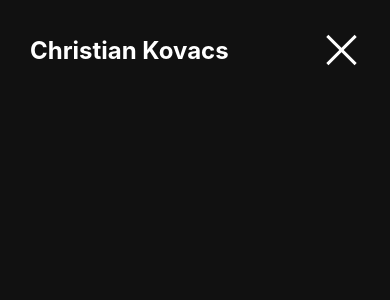
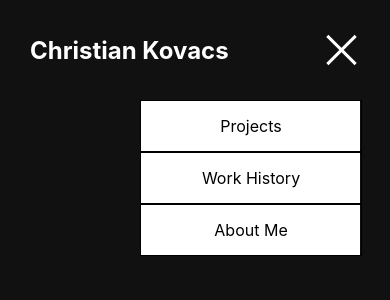
Before and after one commit to ckovacsdev/portfolio, a React (Create React App) app: page / in a window 390 px wide. Both pictures are taken after a click on the button 341 px from the left and 50 px from the top of the page. Shown: the top 300 px of the page. Built offline with nearby package versions, Linux system fonts and the light colour scheme; the HTML template or start-up script is replaced by a standard one.

Commit message:
handle screen resize with dropdown open

```diff
--- a/src/components/header/header.css
+++ b/src/components/header/header.css
@@ -1,3 +1,8 @@
+.header{
+    display: flex;
+    flex-direction: column;
+}
+
 .header-container{
     height: 100px;
     display: flex;
@@ -55,6 +60,39 @@
     display: none;
 }
 
+.header-dropdown-menu{
+    width: 220px;
+    height: fit-content;
+    background-color: white;
+    position: absolute;
+    right: 0;
+    margin-top: 100px;
+    margin-right: 30px;
+}
+
+.header-dropdown-menu-item{
+    width: 100%;
+    border: 1px solid black;
+    height: 50px;
+    text-align: center;
+    display: flex;
+    align-items: center;
+    justify-content: center;
+}
+
+.header-dropdown-menu-item:hover{
+    background-color: #404040;
+    color: white;
+}
+
+.mobile-menu-dropdown{
+    width: 200px;
+    height: 300px;
+    border: 1px solid red;
+    margin-top: 600px;
+    margin-right: 400px;
+}
+
 @media screen and (max-width: 1100px){
     .section-icons{
         width: 20vw;
@@ -81,6 +119,8 @@
     }
 }
 
+
+
 @media screen and (max-width: 475px){
     .header-icon{
         display: none;
--- a/src/components/header/header.tsx
+++ b/src/components/header/header.tsx
@@ -1,7 +1,7 @@
 import LinkedinIcon from '../../assets/linkedinicon.png';
 import GithubIcon from '../../assets/githubicon.png'
 import './header.css';
-import { useState } from 'react';
+import { useEffect, useState } from 'react';
 import Hamburger from 'hamburger-react';
 
 const LinkedInUrl = 'https://www.linkedin.com/in/christian-kovacs-23198b1b0/';
@@ -11,7 +11,24 @@ export const Header = () => {
 
     const [ isOpen, setOpen ] = useState(false);
 
+    // When the header menu dropdown is open on mobile mode, if the screen
+    // resizes to be desktop sized, the state will be set to false
+    // and will automatically close the dropdown
+    useEffect(() => {
+        const handleResize = () => {
+            if(window.innerWidth > 801) {
+                setOpen(false);
+            }
+        };
+        handleResize();
+        window.addEventListener("resize", handleResize);
+        return () => window.removeEventListener("resize", handleResize)
+    }, [])
+
     return (
+
+        <div className='header'>
+
             <div className='header-container'>
                 <div className='header-section-container section-name'>
                     <h1 className='header-name'> Christian Kovacs </h1>
@@ -25,18 +42,29 @@ export const Header = () => {
                     </div>
                 </div>
 
+
                 <div className='header-section-container section-icons'>
                     <div className='header-icons'>
                         <a href={LinkedInUrl} target='_blank' rel='noopener noreferrer'> <img src={LinkedinIcon} alt="LinkedIn Icon with Link" className='header-icon'/> </a>
                         <a href={GitHubUrl} target='_blank' rel='noopener noreferrer'> <img src={GithubIcon} alt="GitHub Icon with Link" className='header-icon github-icon'/> </a>
                         <div className='mobile-menu'>
                             <Hamburger toggled={isOpen} toggle={setOpen} size={40} color='white'/>
+
+                        </div>
                     </div>
                 </div>
 
+            </div>
 
+            {isOpen &&
+                <div className='header-dropdown-menu'>
+                    <div className='header-dropdown-menu-item'> Projects </div>
+                    <div className='header-dropdown-menu-item'> Work History </div>
+                    <div className='header-dropdown-menu-item'> About Me </div>
 
                 </div>
+            }
         </div>
+
     )
 }
```
Lines whose indentation alone changed are shown as unchanged.
